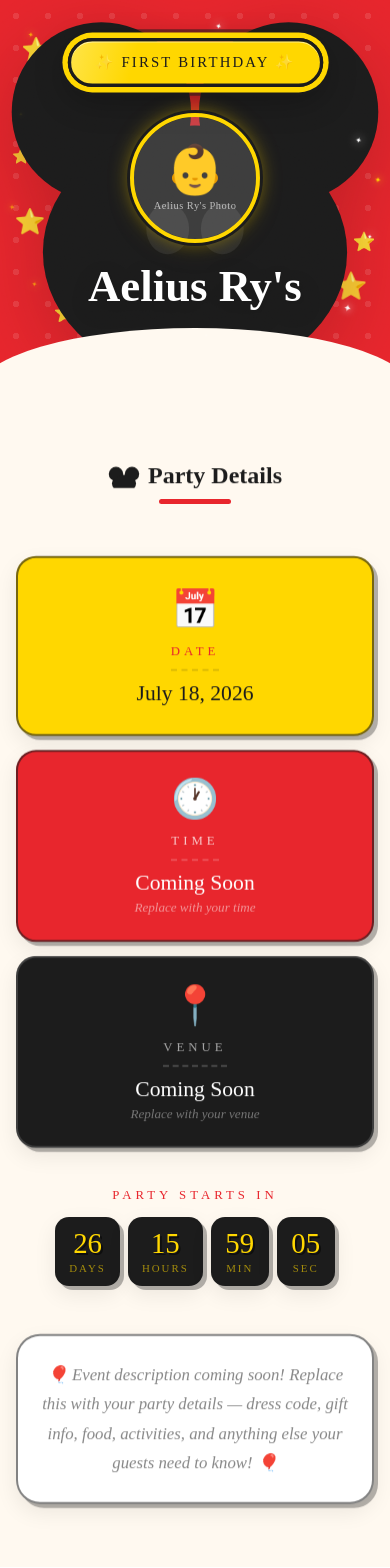
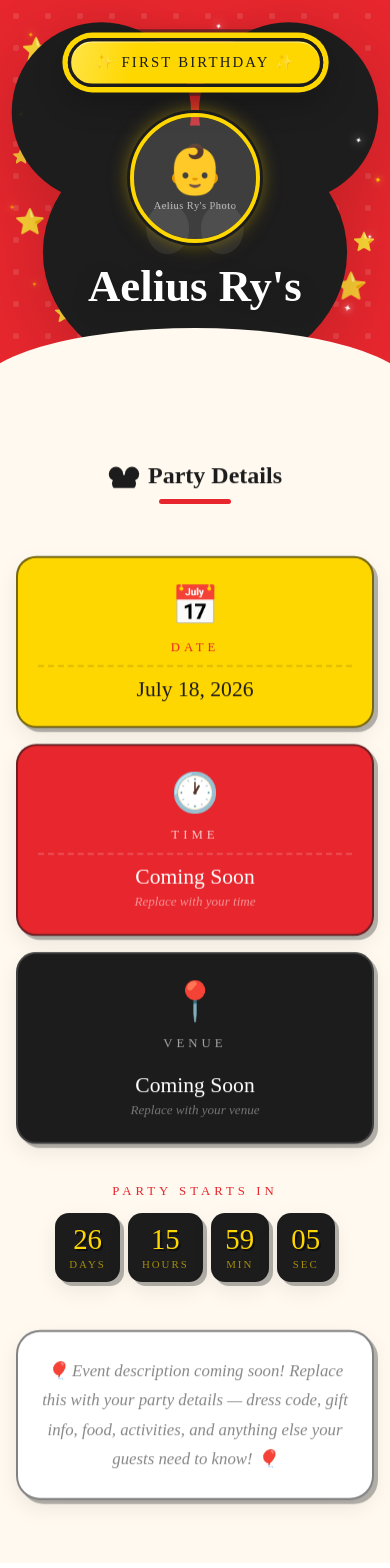
Before and after one commit to sophiaishikawa/Aelius-Birthday, a Next.js app: page / in a window 390 px wide. Shown: the top 1568 px of the page. Built offline with nearby package versions, Linux system fonts and the light colour scheme; no server answers; the database is empty.

Commit message:
rebuild detail cards mobile

```diff
--- a/app/globals.css
+++ b/app/globals.css
@@ -341,9 +341,9 @@ body {
 }
 
 .details-grid {
-  display: grid;
-  grid-template-columns: repeat(auto-fit, minmax(230px, 1fr));
-  gap: 24px;
+  display: flex;
+  flex-direction: column;
+  gap: 16px;
   max-width: 860px;
   margin: 0 auto 40px;
 }
@@ -431,22 +431,13 @@ body {
 .detail-card.time-card .detail-label { color: rgba(255,255,255,0.75); }
 .detail-card.time-card .detail-value { color: var(--white); }
 .detail-card.time-card .detail-hint  { color: rgba(255,255,255,0.5); }
-.details-grid .detail-card:nth-child(3) {
-  background: var(--black);
-  border-color: rgba(255,255,255,0.15);
-}
-.details-grid .detail-card:nth-child(3) .detail-label { color: rgba(255,255,255,0.6); }
-.details-grid .detail-card:nth-child(3) .detail-value { color: var(--white); }
-.details-grid .detail-card:nth-child(3) .detail-hint  { color: rgba(255,255,255,0.4); }
-
 /* Ticket dashed divider inside each card */
 .detail-card .detail-label {
   border-bottom: 2px dashed rgba(28,28,28,0.15);
   padding-bottom: 10px;
   margin-bottom: 10px;
 }
-.detail-card.time-card .detail-label,
-.details-grid .detail-card:nth-child(3) .detail-label {
+.detail-card.time-card .detail-label {
   border-bottom-color: rgba(255,255,255,0.2);
 }
 
@@ -1362,27 +1353,7 @@ body {
 
 /* Tablet / large phone */
 @media (max-width: 640px) {
-  /* Details grid → flex column so all cards stretch to full width */
-  .details-grid {
-    display: flex !important;
-    flex-direction: column !important;
-    align-items: stretch !important;
-    max-width: 420px;
-    gap: 16px;
-  }
-
-  /* All 3 detail cards: identical width AND height */
-  .detail-card {
-    width: 100% !important;
-    max-width: none !important;
-    min-height: 180px !important;
-    display: flex !important;
-    flex-direction: column !important;
-    align-items: center !important;
-    justify-content: center !important;
-    padding: 28px 24px !important;
-    box-sizing: border-box !important;
-  }
+  /* Details grid — inline styles handle sizing on all screens */
 
   /* Gift grid → 2 equal columns */
   .gift-grid {
@@ -1396,11 +1367,9 @@ body {
     width: 100%;
   }
 
-  /* Venue card full width — override base max-width: 480px */
+  /* Venue card (location section) full width */
   .venue-card {
-    width: 100% !important;
-    max-width: none !important;
-    min-height: 180px !important;
+    max-width: 100%;
   }
 
   /* Description card full width */
@@ -1454,27 +1423,10 @@ body {
     font-size: clamp(1.5rem, 5.5vw, 2rem);
   }
 
-  /* Details grid → stacked, full width */
-  .details-grid {
-    display: flex !important;
-    flex-direction: column !important;
-    align-items: stretch !important;
-    max-width: 100%;
-    gap: 14px;
-  }
-
-  /* All 3 detail cards: identical width AND height */
+  /* Detail cards — sizing controlled by inline styles */
   .detail-card {
-    width: 100% !important;
-    max-width: none !important;
-    min-height: 180px !important;
-    display: flex !important;
-    flex-direction: column !important;
-    align-items: center !important;
-    justify-content: center !important;
-    padding: 24px 20px !important;
-    box-sizing: border-box !important;
-    border-radius: 20px !important;
+    padding: 24px 20px;
+    border-radius: 20px;
   }
 
   /* Countdown strip */
@@ -1512,10 +1464,8 @@ body {
   }
 
   .venue-card {
-    width: 100% !important;
-    max-width: none !important;
-    min-height: 180px !important;
     padding: 24px 18px;
+    max-width: 100%;
     border-radius: 20px;
     gap: 8px;
   }
--- a/app/page.js
+++ b/app/page.js
@@ -160,25 +160,28 @@ export default function Home() {
         </h2>
         <div className="section-rule" data-reveal data-reveal-delay="80" />
 
-        <div className="details-grid">
-          <div className="detail-card date-card"  data-reveal data-reveal-delay="0">
+        <div style={{ display: 'flex', flexDirection: 'column', gap: '16px', maxWidth: '860px', margin: '0 auto 40px' }}>
+          <div className="detail-card date-card" data-reveal data-reveal-delay="0"
+            style={{ width: '100%', minHeight: '160px' }}>
             <span className="detail-icon">📅</span>
             <div className="detail-label">Date</div>
             <div className="detail-value">July 18, 2026</div>
           </div>
 
-          <div className="detail-card time-card"  data-reveal data-reveal-delay="130">
+          <div className="detail-card time-card" data-reveal data-reveal-delay="130"
+            style={{ width: '100%', minHeight: '160px' }}>
             <span className="detail-icon">🕐</span>
             <div className="detail-label">Time</div>
             <div className="detail-value">Coming Soon</div>
             <div className="detail-hint">Replace with your time</div>
           </div>
 
-          <div className="detail-card" data-reveal data-reveal-delay="260">
+          <div className="detail-card" data-reveal data-reveal-delay="260"
+            style={{ width: '100%', minHeight: '160px', background: '#1c1c1c', borderColor: 'rgba(255,255,255,0.15)' }}>
             <span className="detail-icon">📍</span>
-            <div className="detail-label">Venue</div>
-            <div className="detail-value">Coming Soon</div>
-            <div className="detail-hint">Replace with your venue</div>
+            <div className="detail-label" style={{ color: 'rgba(255,255,255,0.6)' }}>Venue</div>
+            <div className="detail-value" style={{ color: '#ffffff' }}>Coming Soon</div>
+            <div className="detail-hint" style={{ color: 'rgba(255,255,255,0.4)' }}>Replace with your venue</div>
           </div>
         </div>
 
```
